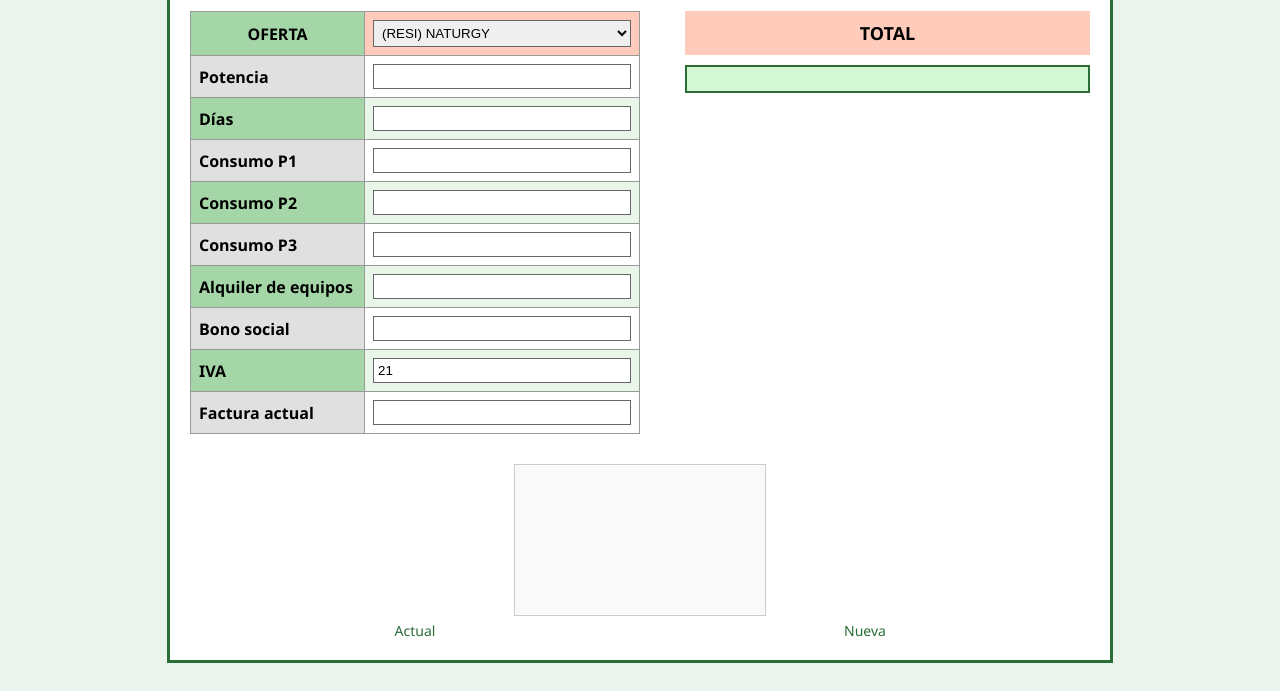
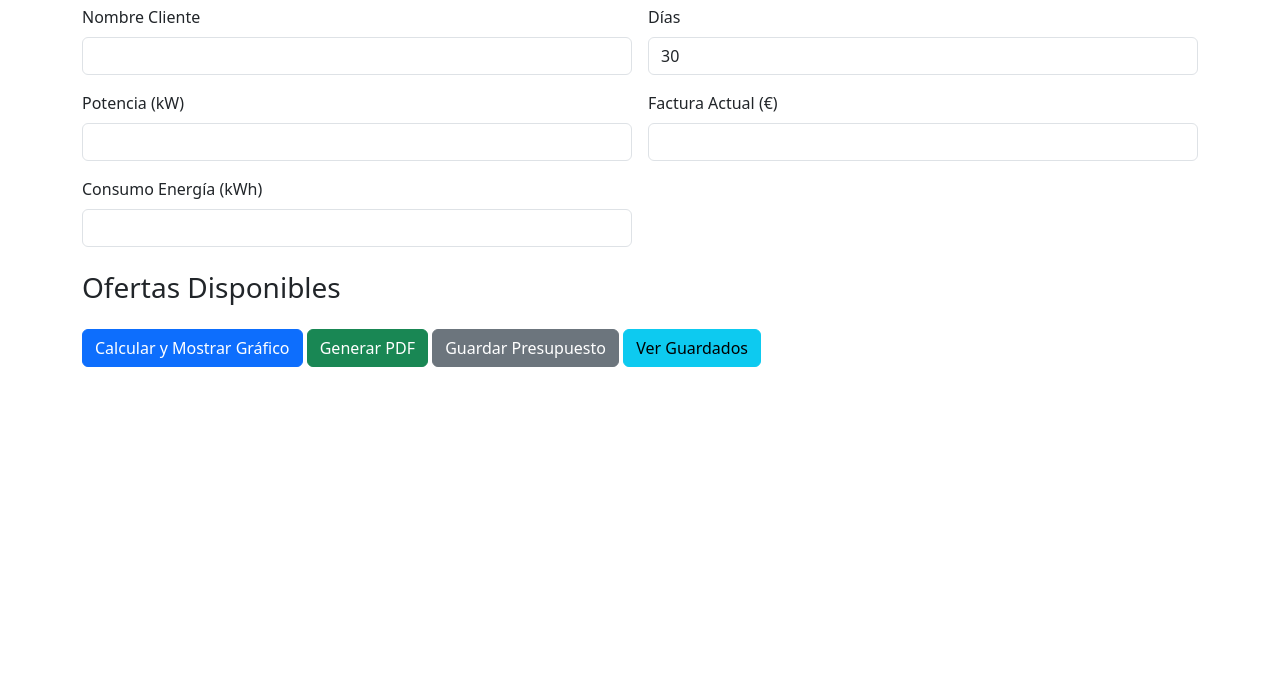
Before and after one commit to Mikelzurdomm/24.06.2025presu, a plain HTML site: page index.html in a window 1280 px wide. Shown: the part 123-814 px from the top of the page. Drawn offline with nearby package versions, Linux system fonts and the light colour scheme.

Commit message:
Update index.html

```diff
--- a/index.html
+++ b/index.html
@@ -1,238 +1,55 @@
 <!DOCTYPE html>
 <html lang="es">
 <head>
-  <meta charset="UTF-8">
-  <title>2.0TD Presupuestador</title>
-  <style>
-    body {
-      background: #eaf4ec;
-      font-family: 'Segoe UI', sans-serif;
-      padding: 20px;
-    }
-    .panel {
-      max-width: 900px;
-      margin: auto;
-      background: white;
-      border: 3px solid #2a6e36;
-      padding: 20px;
-    }
-    .header {
-      background: #2a6e36;
-      color: white;
-      text-align: center;
-      padding: 10px;
-      font-size: 32px;
-      font-weight: bold;
-    }
-    .contenido {
-      display: flex;
-      margin-top: 20px;
-      justify-content: space-between;
-    }
-    .tabla-datos {
-      border-collapse: collapse;
-      width: 50%;
-    }
-    .tabla-datos td, .tabla-datos th {
-      border: 1px solid #999;
-      padding: 8px;
-    }
-    .header-oferta {
-      background: #a5d6a7;
-      font-weight: bold;
-      text-transform: uppercase;
-    }
-    .cell-oferta {
-      background: #ffccbc;
-    }
-    .label-grey {
-      background: #e0e0e0;
-      font-weight: bold;
-    }
-    .label-green {
-      background: #a5d6a7;
-      font-weight: bold;
-    }
-    .cell-lightgreen {
-      background: #e8f5e9;
-    }
-    input, select {
-      width: 100%;
-      box-sizing: border-box;
-      padding: 4px;
-      border: 1px solid #666;
-    }
-    .total-section {
-      width: 45%;
-      text-align: center;
-    }
-    .titulo-total {
-      background: #ffccbc;
-      color: #000;
-      font-weight: bold;
-      padding: 10px;
-      font-size: 18px;
-    }
-    .resultado {
-      margin-top: 10px;
-      background: #d4f7d4;
-      padding: 12px;
-      text-align: center;
-      border: 2px solid #2a6e36;
-      transition: background-color 0.5s ease, transform 0.4s ease;
-      animation: entrada 0.6s ease-in-out;
-      font-size: 16px;
-    }
-    @keyframes entrada {
-      0% {
-        transform: scale(0.95);
-        opacity: 0;
-      }
-      100% {
-        transform: scale(1);
-        opacity: 1;
-      }
-    }
-    .ahorro-verde {
-      color: #388e3c;
-      transition: color 0.4s ease;
-      font-size: 18px;
-      font-weight: bold;
-    }
-    .ahorro-rojo {
-      color: #d32f2f;
-      transition: color 0.4s ease;
-      font-size: 18px;
-      font-weight: bold;
-    }
-    .barras-container {
-      margin-top: 30px;
-      text-align: center;
-    }
-    .barras {
-      display: flex;
-      justify-content: space-around;
-      align-items: flex-end;
-      height: 150px;
-      background: #f9f9f9;
-      border: 1px solid #ccc;
-      margin: 0 auto;
-      max-width: 250px;
-    }
-    .barra {
-      width: 60px;
-      transition: height 0.6s ease;
-    }
-    .barra-actual {
-      background-color: #ffcccb; /* pale red */
-    }
-    .barra-nueva {
-      background-color: #4caf50; /* green */
-    }
-    .label-barras {
-      display: flex;
-      justify-content: space-around;
-      margin-top: 5px;
-    }
-    .label-barras span {
-      width: 60px;
-      text-align: center;
-      font-size: 14px;
-      color: #2a6e36;
-    }
-
-/* Enlarge Factura actual value in table */
-.tabla-datos td.factura-valor {
-  font-size: 24px;
-  font-weight: bold;
-}
-
-
-  /* Estilos para resultado reorganizado */
-  .resultado-principal {
-    text-align: left;
-    padding: 10px;
-  }
-  .resultado-principal strong {
-    display: inline-block;
-    width: 120px;
-    font-size: 18px;
-  }
-  .factura-actual-value, .factura-nueva-value {
-    font-weight: bold;
-    font-size: 20px;
-  }
-  .promo-box {
-    margin-top: 15px;
-    background-color: #ffecb3;
-    border: 2px solid #ffb300;
-    padding: 10px;
-    text-align: center;
-    font-size: 16px;
-  }
-</style>
+  <meta charset="UTF-8"/>
+  <meta name="viewport" content="width=device-width, initial-scale=1"/>
+  <title>Presupuestador Eléctrico</title>
+  <link rel="stylesheet" href="styles.css"/>
+  <!-- Bootstrap CSS -->
+  <link href="https://cdn.jsdelivr.net/npm/bootstrap@5.3.0/dist/css/bootstrap.min.css" rel="stylesheet"/>
 </head>
 <body>
-  <div class="panel">
-    <div class="header">2.0TD</div>
-    <div class="contenido">
-      <table class="tabla-datos">
-        <tr>
-          <th class="header-oferta">OFERTA</th>
-          <td class="cell-oferta"><select id="oferta_20td"></select></td>
-        </tr>
-        <tr>
-          <td class="label-grey">Potencia</td>
-          <td><input id="potencia20" type="number" step="0.01"></td>
-        </tr>
-        <tr>
-          <td class="label-green">Días</td>
-          <td class="cell-lightgreen"><input id="dias20" type="number"></td>
-        </tr>
-        <tr>
-          <td class="label-grey">Consumo P1</td>
-          <td><input id="consumo1_20" type="number"></td>
-        </tr>
-        <tr>
-          <td class="label-green">Consumo P2</td>
-          <td class="cell-lightgreen"><input id="consumo2_20" type="number"></td>
-        </tr>
-        <tr>
-          <td class="label-grey">Consumo P3</td>
-          <td><input id="consumo3_20" type="number"></td>
-        </tr>
-        <tr>
-          <td class="label-green">Alquiler de equipos</td>
-          <td class="cell-lightgreen"><input id="alquiler20" type="number"></td>
-        </tr>
-        <tr>
-          <td class="label-grey">Bono social</td>
-          <td><input id="bono20" type="number" step="0.000001"></td>
-        </tr>
-        <tr>
-          <td class="label-green">IVA</td>
-          <td class="cell-lightgreen"><input id="iva20" type="number" value="21"></td>
-        </tr>
-        <tr>
-          <td class="label-grey">Factura actual</td>
-          <td><input id="factura20" type="number"></td>
-        </tr>
-      </table>
-      <div class="total-section">
-        <div class="titulo-total">TOTAL</div>
-        <div class="resultado" id="resultado_20td"></div>
+  <div class="container py-4">
+    <header class="mb-4 text-center">
+      <img src="logo.png" alt="Logo" class="mb-2" style="max-height:80px;" />
+      <h1>Presupuestador de Tarifas Eléctricas</h1>
+    </header>
+    <form id="formDatos" class="row g-3 mb-4">
+      <div class="col-md-6">
+        <label for="clienteNombre" class="form-label">Nombre Cliente</label>
+        <input type="text" class="form-control" id="clienteNombre" required/>
       </div>
+      <div class="col-md-6">
+        <label for="dias" class="form-label">Días</label>
+        <input type="number" class="form-control" id="dias" value="30" required/>
+      </div>
+      <div class="col-md-6">
+        <label for="potencia" class="form-label">Potencia (kW)</label>
+        <input type="number" step="0.01" class="form-control" id="potencia" required/>
+      </div>
+      <div class="col-md-6">
+        <label for="facturaActual" class="form-label">Factura Actual (€)</label>
+        <input type="number" step="0.01" class="form-control" id="facturaActual" required/>
+      </div>
+      <div class="col-md-6">
+        <label for="energia" class="form-label">Consumo Energía (kWh)</label>
+        <input type="number" step="0.01" class="form-control" id="energia" required/>
+      </div>
+    </form>
+    <div class="mb-4">
+      <h3>Ofertas Disponibles</h3>
+      <div id="ofertas-container" class="row gy-2"></div>
     </div>
-    <div class="barras-container">
-      <div class="barras">
-        <div id="barra-actual" class="barra barra-actual" style="height: 0%;"></div>
-        <div id="barra-nueva" class="barra barra-nueva" style="height: 0%;"></div>
-      </div>
-      <div class="label-barras">
-        <span>Actual</span><span>Nueva</span>
-      </div>
+    <div class="mb-4">
+      <button id="btnCalcular" class="btn btn-primary">Calcular y Mostrar Gráfico</button>
+      <button id="btnPDF" class="btn btn-success">Generar PDF</button>
+      <button id="btnGuardar" class="btn btn-secondary">Guardar Presupuesto</button>
+      <button id="btnVerGuardados" class="btn btn-info">Ver Guardados</button>
     </div>
+    <canvas id="chart" height="100"></canvas>
   </div>
+  <script src="https://cdn.jsdelivr.net/npm/chart.js"></script>
+  <script src="https://cdnjs.cloudflare.com/ajax/libs/jspdf/2.5.1/jspdf.umd.min.js"></script>
   <script src="main.js"></script>
 </body>
 </html>
```
